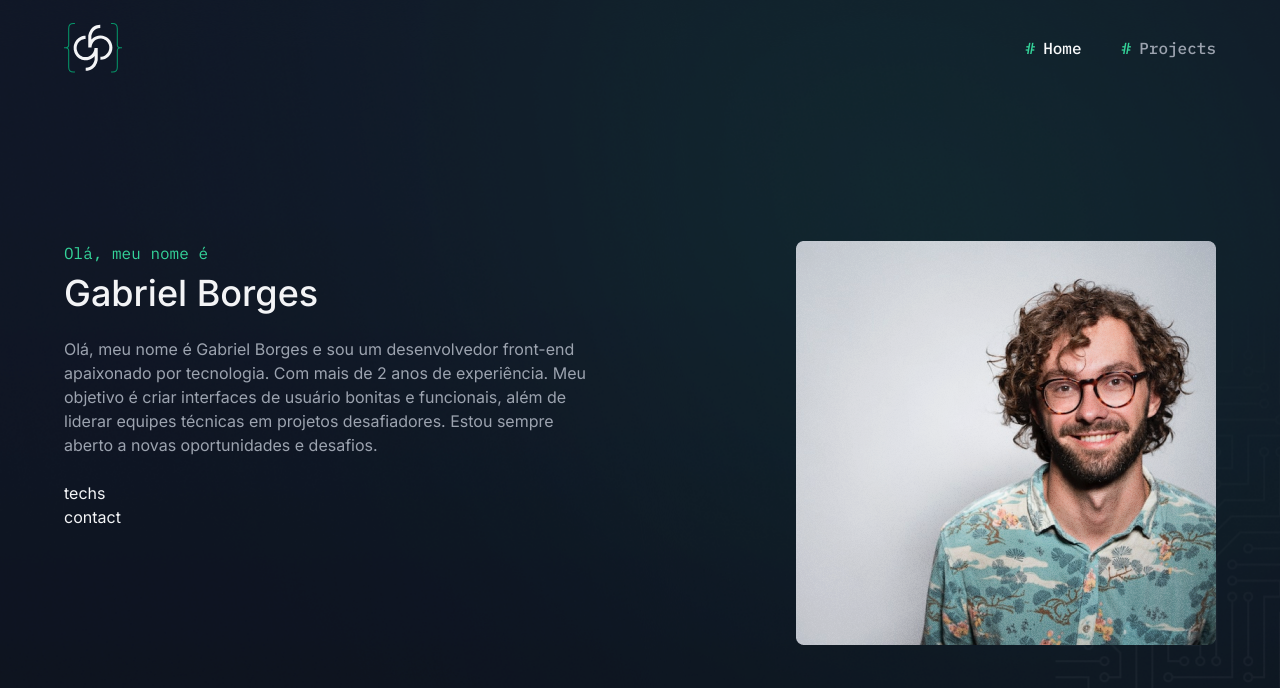
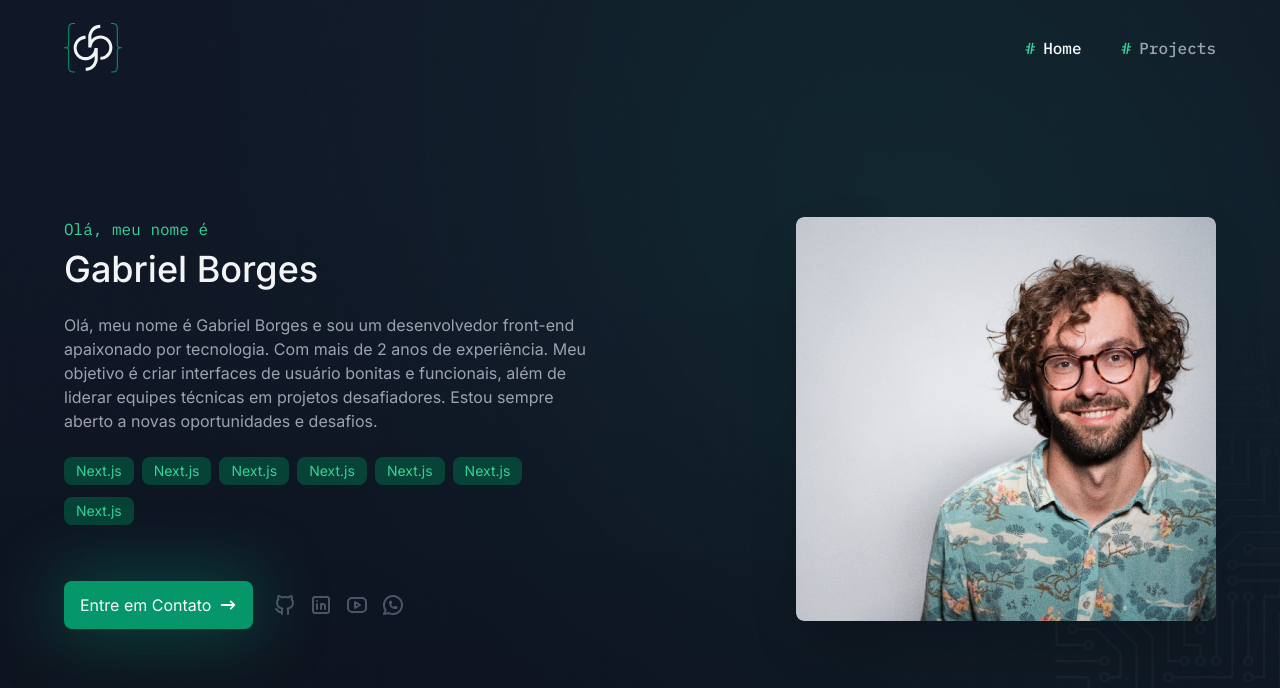
Before and after one commit to bielaugustos/portfolio-developer, a Next.js app: page / in a window 1280 px wide. Shown: the top 688 px of the page. Built offline with nearby package versions, Linux system fonts and the light colour scheme.

Commit message:
feat(components): add button and tech-badges in hero section
n

```diff
--- /dev/null
+++ b/app/components/button/index.tsx
@@ -0,0 +1,18 @@
+import { cn } from "@/app/lib/utils";
+import { ButtonHTMLAttributes } from "react";
+
+type ButtonProps = ButtonHTMLAttributes<HTMLButtonElement>;
+
+export const Button = ({ children, className, ...props}: ButtonProps) => {
+  return (
+    <button
+    className={cn(
+      'bg-emerald-600 py-3 px-4 rounded-lg text-gray-50 flex items-center justify-center gap-2 hover:bg-emerald-500 transition-all disabled:opacity-50',
+      className
+    )}
+    {...props}
+    >
+      {children}
+    </button>
+  )
+}
--- a/app/components/pages/home/hero-section/index.tsx
+++ b/app/components/pages/home/hero-section/index.tsx
@@ -1,9 +1,35 @@
+import { Button } from "@/app/components/button"
+import { TechBadge } from "@/app/components/tech-badge"
 import Image from "next/image"
+import { HiArrowNarrowRight } from "react-icons/hi"
+import { TbBrandGithub, TbBrandLinkedin, TbBrandYoutube, TbBrandWhatsapp } from "react-icons/tb"
+
+// Array de exemplo de contatos
+const MOCK_CONTACTS = [
+{
+  url: 'https://github.com.br',
+  icon:  <TbBrandGithub />
+},
+{
+  url: 'https://github.com.br',
+  icon:  <TbBrandLinkedin />
+},
+{
+  url: 'https://github.com.br',
+  icon:  <TbBrandYoutube />
+},
+{
+  url: 'https://github.com.br',
+  icon:  <TbBrandWhatsapp />
+}
+
+]
 
 export const HeroSection = () => {
   return (
-    <section className="w-full h-[755px] bg-hero-image bg-cover bg-center bg-no-repeat flex flex-col justify-end pb-10 sm:pb-32 py-32 lg:pb-[110px]">
+    <section className="w-full lg:h-[755px] bg-hero-image bg-cover bg-center bg-no-repeat flex flex-col justify-end pb-10 sm:pb-32 py-32 lg:pb-[110px]">
       <div className="container flex items-start justify-between flex-col-reverse lg:flex-row">
+         {/* Seção de texto Hero Section (aside) */}
         <div className="w-full lg:max-w-[530px]">
           <p className="font-mono text-emerald-400">Olá, meu nome é</p>
           <h2 className="text-4xl font-medium mt-2">Gabriel Borges</h2>
@@ -15,22 +41,43 @@
           aberto a novas oportunidades e desafios.
           </p>
 
-          <div>
-            techs
+         {/* Seção de Badge's  */}
+          <div className="flex flex-wrap gap-x-2 gap-y-3 lg-max-w-[340px]">
+            {Array.from({length: 7}).map((_, index) => (
+              <TechBadge
+                name="Next.js"
+              />
+            ))}
           </div>
 
-          <div>
-            contact
+         {/* Seção de Contatos Hero Section */}
+          <div className="mt-6 lg:mt-10 flex sm:items-center sm:gap-5 flex-col sm:flex-row">
+            <Button className="w-max shadow-button">Entre em Contato
+            <HiArrowNarrowRight size={18}/>
+            </Button>
+              <div className="text-2xl text-gray-600 flex items-center h-20 gap-3">
+              {MOCK_CONTACTS.map((contact, index) =>(
+                <a
+                href={contact.url}
+                key={`contact-${index}`}
+                target="_blank"
+                className="hover:text-gray-100 transition-colors"
+                >
+                  {contact.icon}
+                </a>
+              ) )}
+              </div>
           </div>
-
         </div>
 
+         {/* Seção da Imagem Hero Section (aside) */}
         <Image
-        width={420}
-        height={404}
-        src="/images/profile-pic.png"
-        alt="Foto de Perfil do Gabriel Borges"
-        />
+          width={420}
+          height={404}
+          src="/images/profile-pic.png"
+          alt="Foto de Perfil do Gabriel Borges"
+          className="w-[300px] h-[300px] lg:w-[420px] lg:h-[404px] mb-6 lg:mb-0 shadow-2xl rounded-lg object-cover"
+          />
 
       </div>
     </section>
--- /dev/null
+++ b/app/components/tech-badge/index.tsx
@@ -0,0 +1,9 @@
+type TechBadgeProps = {
+  name:string
+}
+
+export const TechBadge = ({ name }: TechBadgeProps) => {
+  return (
+    <span className="text-emerald-400 bg-emerald-900/80 text-sm py-1 px-3 rounded-lg ">{name}</span>
+  )
+}
```
